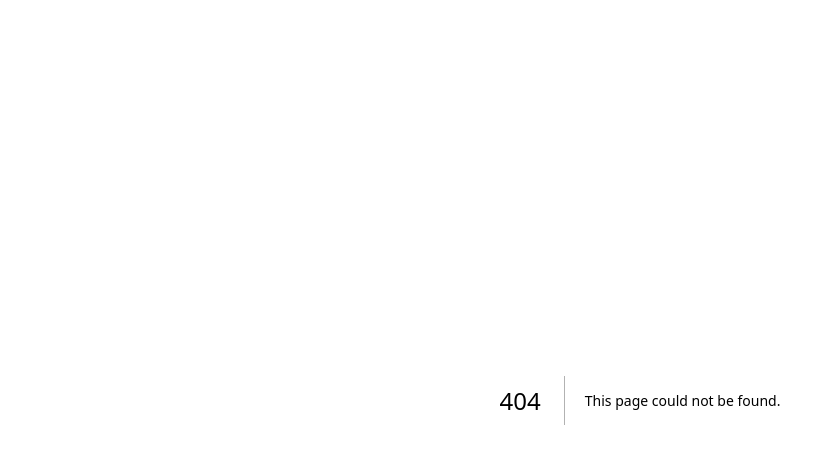
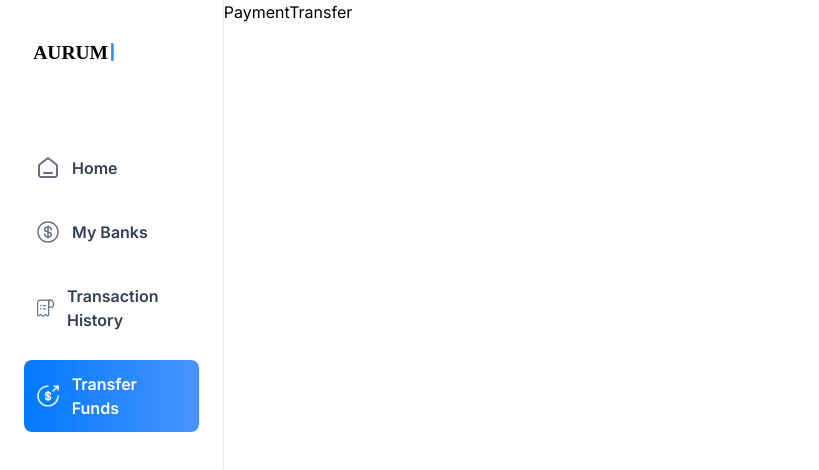
Before and after one commit to Terrachad/Aurum, a Next.js app: page /payment-transfer in a window 1280 px wide. Before the commit this address had no page. Shown: the top 470 px of the page, without its empty margins (0-819 px from the left). Built offline with nearby package versions, Linux system fonts and the light colour scheme.

Commit message:
Create page.tsx

```diff
--- /dev/null
+++ b/app/(root)/payment-transfer/page.tsx
@@ -0,0 +1,9 @@
+import React from 'react'
+
+const PaymentTransfer = () => {
+  return (
+    <div>PaymentTransfer</div>
+  )
+}
+
+export default PaymentTransfer
```
